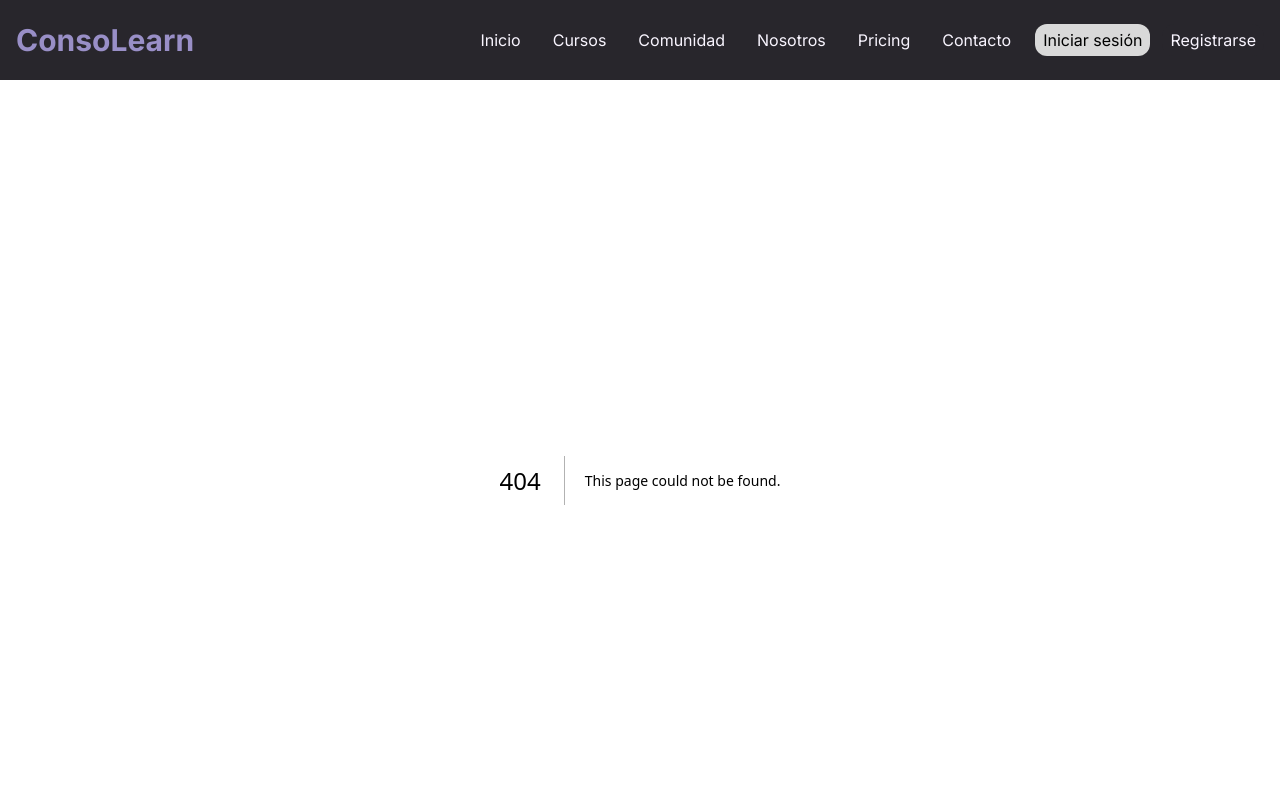
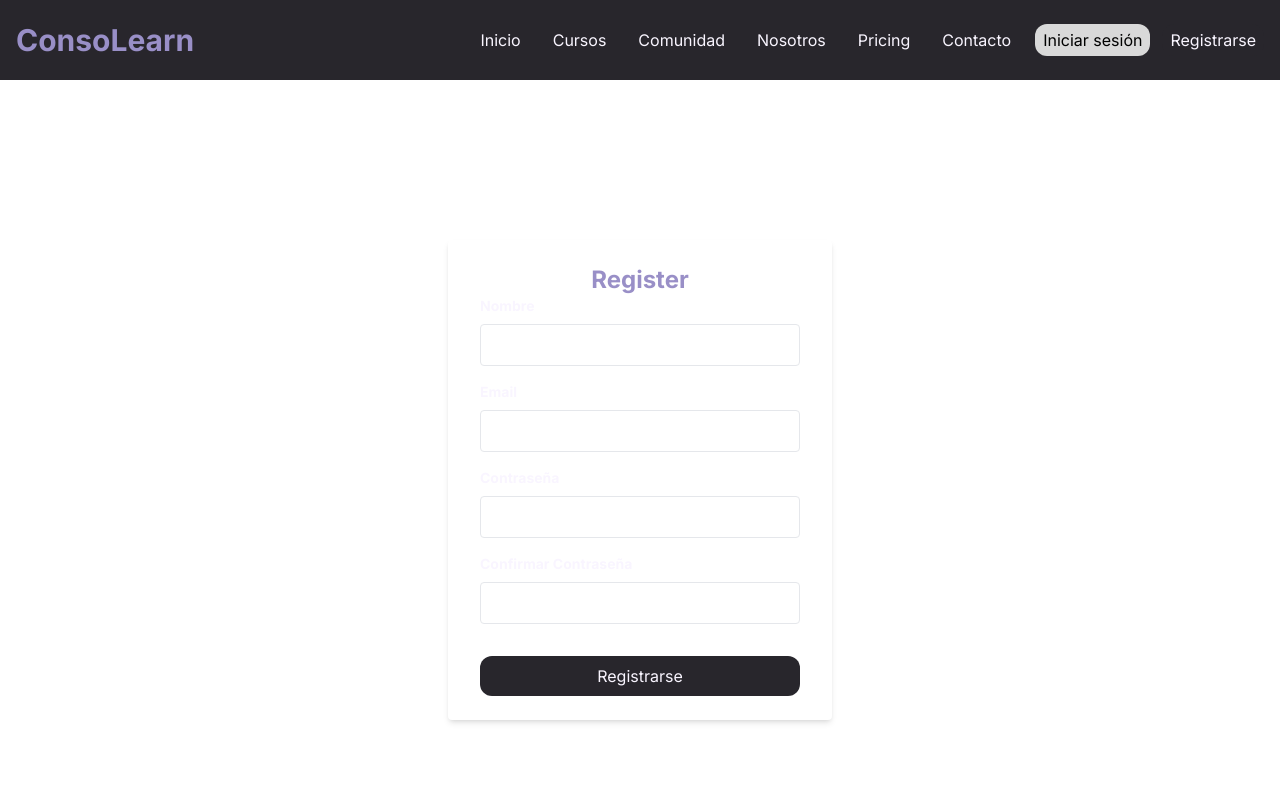
Before and after one commit to FEFernandoEscutia/Video-Academy, a Next.js app in the folder Front/: page /register in a window 1280 px wide. Before the commit this address had no page. Shown: the top 800 px of the page. Built offline with nearby package versions, Linux system fonts and the light colour scheme.

Commit message:
creacion de nuevas paginas

```diff
--- a/Front/package.json
+++ b/Front/package.json
@@ -9,6 +9,7 @@
     "lint": "next lint"
   },
   "dependencies": {
+    "axios": "^1.7.7",
     "next": "^14.2.15",
     "react": "^18",
     "react-dom": "^18",
--- /dev/null
+++ b/Front/src/app/login/page.tsx
@@ -0,0 +1,10 @@
+import Login from "@/components/Login/login";
+
+const login = ()=>{
+    return(
+        <>
+        <Login/>
+        </>
+    )
+}
+export default login;
--- /dev/null
+++ b/Front/src/app/register/page.tsx
@@ -0,0 +1,10 @@
+import Register from "@/components/Register/register";
+
+const register = ()=>{
+    return(
+        <>
+        <Register/>
+        </>
+    )
+}
+export default register;
--- /dev/null
+++ b/Front/src/components/Login/login.tsx
@@ -0,0 +1,43 @@
+"use client";
+import { useState } from 'react';
+import axios from 'axios';
+import { useRouter } from 'next/navigation';
+
+const Login: React.FC = () => {
+    const [email, setEmail] = useState('');
+    const [password, setPassword] = useState('');
+    const [error, setError] = useState('');
+    const router = useRouter();
+
+    const handleLogin = async (e: React.FormEvent) => {
+        e.preventDefault();
+        try {
+        const response = await axios.post('/api/login', { email, password });
+        console.log(response.data);
+        router.push('/')
+        // Redirigir a la página principal o dashboard
+        } catch (err) {
+        setError('Email o contraseña incorrectos');
+        }
+    };
+
+    return (
+        <div className="h-screen flex justify-center items-center">
+        <form onSubmit={handleLogin} className="w-full max-w-sm bg-white shadow-md rounded px-8 py-6">
+            <h2 className="text-2xl font-bold text-center text-[var(--primary)]">Login</h2>
+            <div className="mb-4">
+            <label htmlFor="email" className="block text-black text-sm font-bold mb-2">Email</label>
+            <input type="email" id="email" value={email} onChange={(e) => setEmail(e.target.value)} required className="w-full px-3 py-2 border rounded" />
+            </div>
+            <div className="mb-4">
+            <label htmlFor="password" className="block text-black text-sm font-bold mb-2">Contraseña</label>
+            <input type="password" id="password" value={password} onChange={(e) => setPassword(e.target.value)} required className="w-full px-3 py-2 border rounded" />
+            </div>
+            {error && <p className="text-red-500 text-xs italic">{error}</p>}
+            <button type="submit" className="primary-btn w-full py-2 mt-4">Iniciar sesión</button>
+        </form>
+        </div>
+    );
+};
+
+export default Login;
--- a/Front/src/components/Navbar/Navbar.tsx
+++ b/Front/src/components/Navbar/Navbar.tsx
@@ -27,8 +27,14 @@ const Navbar = () => {
 
         {/* Botones */}
         <div className="flex space-x-3">
+          <Link href="/login">
           <button className="secondary-btn py-1 px-2">Iniciar sesión</button>
+          </Link>
+
+          <Link href="/register">
           <button className="primary-btn py-1 px-2">Registrarse</button>
+          </Link>
+
         </div>
       </div>
     </nav>
--- /dev/null
+++ b/Front/src/components/Register/register.tsx
@@ -0,0 +1,58 @@
+"use client";
+
+import { useState } from 'react';
+import axios from 'axios';
+import { useRouter } from 'next/navigation';
+
+const Register: React.FC = () => {
+    const [name, setName] = useState('');
+    const [email, setEmail] = useState('');
+    const [password, setPassword] = useState('');
+    const [confirmPassword, setConfirmPassword] = useState('');
+    const [error, setError] = useState('');
+    const router = useRouter();
+
+    const handleRegister = async (e: React.FormEvent) => {
+        e.preventDefault();
+        if (password !== confirmPassword) {
+        setError('Las contraseñas no coinciden');
+        return;
+        }
+        try {
+        const response = await axios.post('/api/register', { name, email, password });
+        console.log(response.data);
+        router.push("/login")
+        // Redirigir al login o dashboard
+        } catch (err) {
+        setError('Error al registrar. Intenta de nuevo.');
+        }
+    };
+
+    return (
+        <div className="h-screen flex justify-center items-center">
+        <form onSubmit={handleRegister} className="w-full max-w-sm bg-white shadow-md rounded px-8 py-6">
+            <h2 className="text-2xl font-bold text-center text-[var(--primary)]">Register</h2>
+            <div className="mb-4">
+            <label htmlFor="name" className="block text-[var(--principal-text)] text-sm font-bold mb-2">Nombre</label>
+            <input type="text" id="name" value={name} onChange={(e) => setName(e.target.value)} required className="w-full px-3 py-2 border rounded" />
+            </div>
+            <div className="mb-4">
+            <label htmlFor="email" className="block text-[var(--principal-text)] text-sm font-bold mb-2">Email</label>
+            <input type="email" id="email" value={email} onChange={(e) => setEmail(e.target.value)} required className="w-full px-3 py-2 border rounded" />
+            </div>
+            <div className="mb-4">
+            <label htmlFor="password" className="block text-[var(--principal-text)] text-sm font-bold mb-2">Contraseña</label>
+            <input type="password" id="password" value={password} onChange={(e) => setPassword(e.target.value)} required className="w-full px-3 py-2 border rounded" />
+            </div>
+            <div className="mb-4">
+            <label htmlFor="confirmPassword" className="block text-[var(--principal-text)] text-sm font-bold mb-2">Confirmar Contraseña</label>
+            <input type="password" id="confirmPassword" value={confirmPassword} onChange={(e) => setConfirmPassword(e.target.value)} required className="w-full px-3 py-2 border rounded" />
+            </div>
+            {error && <p className="text-red-500 text-xs italic">{error}</p>}
+            <button type="submit" className="primary-btn w-full py-2 mt-4">Registrarse</button>
+        </form>
+        </div>
+    );
+};
+
+export default Register;
```
Also changed, not shown: 1 other file (tests, documents, lock files or other folders).
